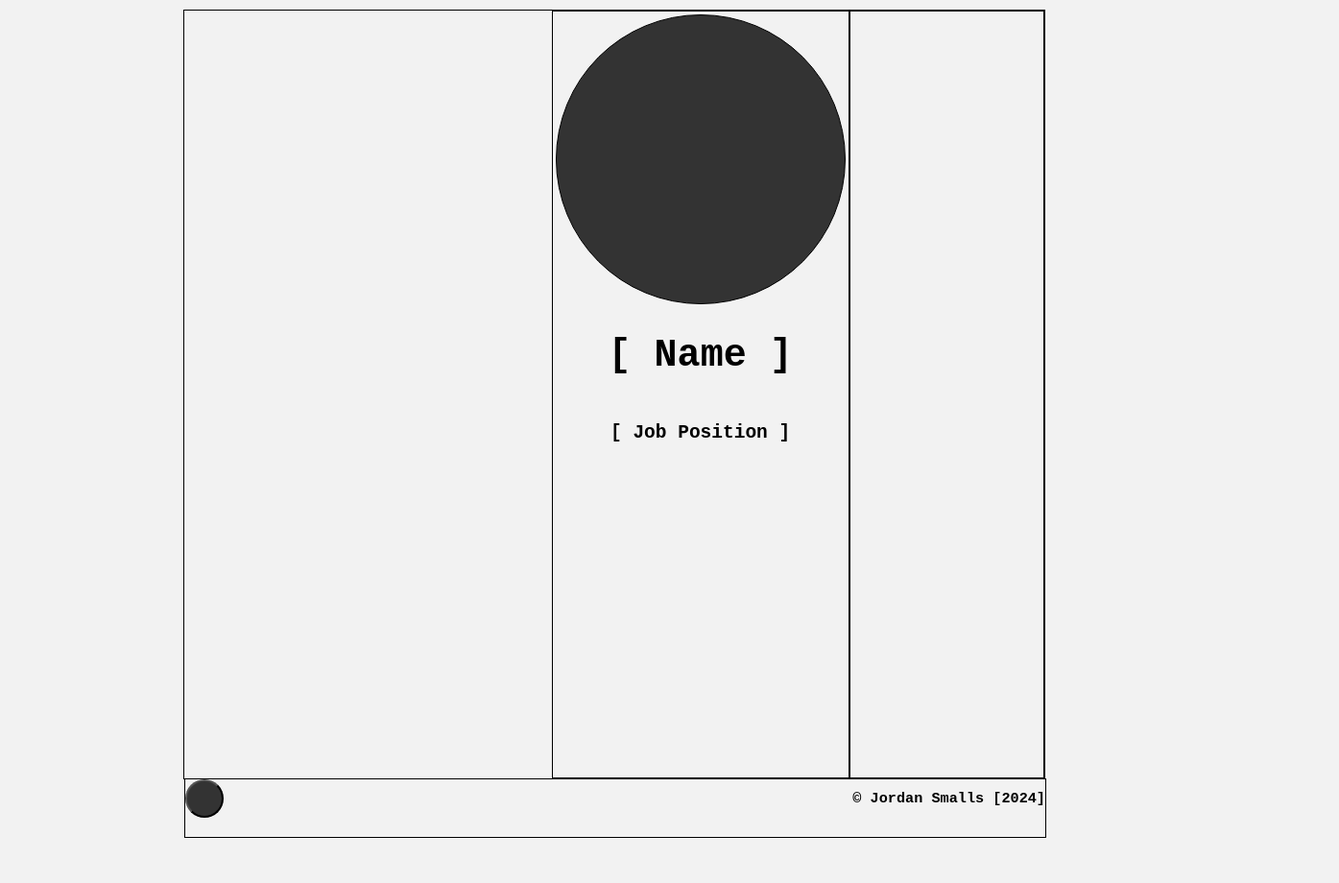
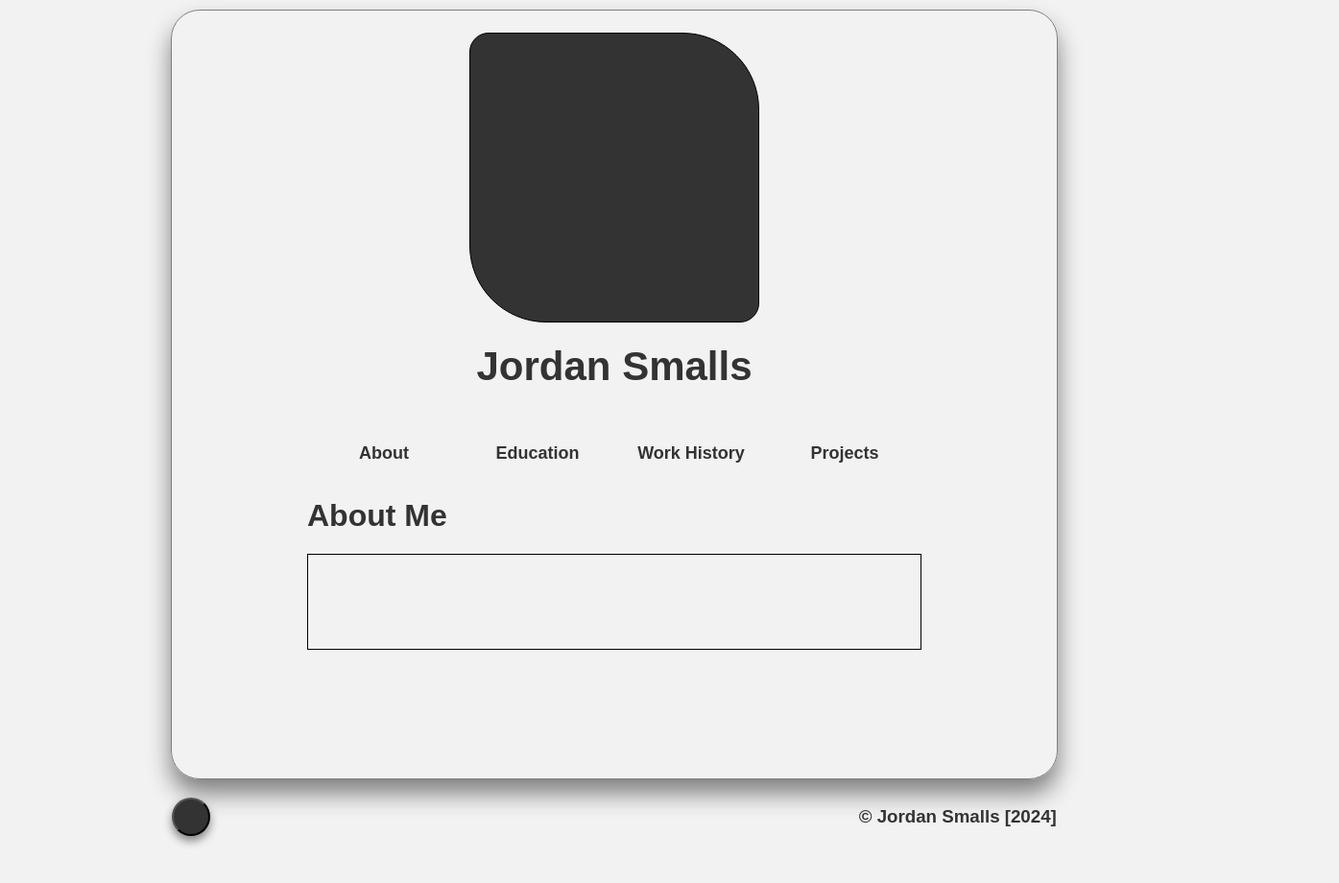
Before and after one commit to Jordan-Smalls/smalls.github.io, a plain HTML site: page index.html in a window 1280 px wide. Shown: the whole page at 96% size, 1395 px wide, since content can reach past the window. Before the commit the page ends 873 px from the top, so only its background shows below. Drawn offline with nearby package versions, Linux system fonts and the light colour scheme.

Commit message:
More Changes
- Nav buttons added
- Content sections added
- Page formatting
- It's lookin' pretty

```diff
--- a/controller.js
+++ b/controller.js
@@ -1,9 +1,60 @@
 $(document).ready(function() {
 
+  // CONSTANTS
+  const FOUR_TENTH_SEC = 400;
+  const HALF_SEC = 500;
+
+  // ELEMENTS
   var body = $("body");
+  var main_view = $("#main_view");
+  var about_section = $("#about_section");
+  var edu_section = $("#edu_section");
+  var work_section = $("#work_hist_section");
+  var projects_section = $("#projects_section");
+
+  // BUTTONS
   var darkmode_btn = $("#darkmode-toggle");
   var darkmode_toggled = true;
+  var about_btn = $("#about_btn");
+  var edu_btn = $("#edu_btn");
+  var work_btn = $("#work_btn");
+  var projects_btn = $("#projects_btn");
 
+  // INIT FUNCTIONS
+  main_view.hide();
+  about_section.show();
+  edu_section.hide();
+  work_section.hide();
+  projects_section.hide();
+  main_view.fadeIn(HALF_SEC);
+
+  about_btn.click(function() {
+	about_section.fadeIn(FOUR_TENTH_SEC);
+  	edu_section.hide();
+  	work_section.hide();
+  	projects_section.hide();
+  });
+
+  edu_btn.click(function() {
+	about_section.hide();
+  	edu_section.fadeIn(FOUR_TENTH_SEC);
+  	work_section.hide();
+  	projects_section.hide();
+  });
+
+  work_btn.click(function() {
+	about_section.hide();
+  	edu_section.hide();
+  	work_section.fadeIn(FOUR_TENTH_SEC);
+  	projects_section.hide();
+  });
+
+  projects_btn.click(function() {
+	about_section.hide();
+  	edu_section.hide();
+  	work_section.hide();
+  	projects_section.fadeIn(FOUR_TENTH_SEC);
+  });
 
   darkmode_btn.click(function() {
     if (!darkmode_toggled) {
--- a/index.html
+++ b/index.html
@@ -12,18 +12,48 @@
   <body>
     <header></header>
 
+	<div id="main_view">
 		<div id="left_pane">
-    		<table id="left_pane_table">
+    			<table id="left_table_title_img">
 				<tr><td><div id="myPicture"></div></td></tr>
-			<tr><td><h1>[ Name ]</h1></td></tr>
-			<tr><td><h2>[ Job Position ]</h2></td></tr>
+				<tr><td><h1>Jordan Smalls</h1></td></tr>
+			</table>
+			<table id="left_table_skills">
 			</table>
 		</div>
 
 		<div id="right_pane">
-    		<table id="right_pane_table">
-			<tr><td><div id="description"></div></td></tr>
+			<nav id="navigation">
+				<button class="nav_btns" id="about_btn">About</button>
+				<button class="nav_btns" id="edu_btn">Education</button>
+				<button class="nav_btns" id="work_btn">Work History</button>
+				<button class="nav_btns" id="projects_btn">Projects</button>
+			</nav>
+
+			<div id="about_section">
+				<table class="content_tables" id="about_table">
+					<h1>About Me</h1>
 				</table>
+			</div>
+
+			<div id="edu_section">
+				<table class="content_tables" id="edu_table">
+					<h1>Education</h1>
+				</table>
+			</div>
+
+			<div id="work_hist_section">
+				<table class="content_tables" id="work_hist_table">
+					<h1>Work History</h1>
+				</table>
+			</div>
+
+			<div id="projects_section">
+				<table class="content_tables" id="projects_table">
+					<h1>Projects</h1>
+				</table>
+			</div>
+		</div>
 	</div>
 
     <footer>
--- a/stylizer.css
+++ b/stylizer.css
@@ -1,5 +1,5 @@
 * {
-	font-family: monospace;
+	font-family: Arial;
 }
 
 header {
@@ -8,16 +8,16 @@ header {
 }
 
 body {
-	display: flex;
-	flex-direction: row;
-	justify-content: space-between;
-	border: 1px solid black;
+	border-radius: 30px;
+	box-shadow: 0px 15px 25px grey;
+	border: 1px solid grey;
+ 	color: #333333;
 	background-color: #f2f2f2;
 	transition: .2s;
 	margin: 10px auto;
     position: relative;
     height: 100vh;
-    width: 70vw;
+    width: 72vw;
 }
 
 footer {
@@ -25,41 +25,103 @@ footer {
 	justify-content: space-between;
 	align-items: center;
 	position: absolute;
-	border: 1px solid black;
+	margin-top: 20px;
 	padding-bottom: 20px;
     top: 100%;
     height: 40px;
-    width: 70vw;
+    width: 72vw;
 }
+
+#main_view {
+	color: #333333;
+	display: flex;
+	flex-direction: row;
+	flex-wrap: wrap;
+	justify-content: space-evenly;
+}
+
+/* LEFT PANE ELEMENTS */
 
 #left_pane {
 	width: 30wv;
-	border: 1px solid black;
-}
-
-#left_pane h1 {
-	font-size: 40px;
-	text-align: center;
-}
-
-#left_pane h2 {
-	text-align: center;
-}
-
-#right_pane {
-	width: 50vw;
-	border: 1px solid black;
 }
 
 #myPicture {
 	background-color: #333333;
 	border: 1px solid black;
-	border-radius: 300px;
+	border-top-right-radius: 80px;
+	border-top-left-radius: 20px;
+	border-bottom-right-radius: 20px;
+	border-bottom-left-radius: 80px;
 	width: 300px;
 	height: 300px;
 }
 
+
+#left_table_skills {
+
+}
+
+#left_pane h1 {
+	transform: translate(0px, -10px);
+	font-size: 42px;
+	text-align: center;
+}
+
+/* RIGHT PANE ELEMENTS */
+
+#right_pane {
+	border-top-right-radius: 20px;
+	width: 50vw;
+	height: 100vh;
+}
+
+#navigation {
+	display: flex;
+	justify-content: space-evenly;
+	align-items: center;
+}
+
+.nav_btns {
+ 	color: #333333;
+	border-top-right-radius: 30px;
+	border-top-left-radius: 10px;
+	border-bottom-right-radius: 10px;
+	border-bottom-left-radius: 30px;
+	font-size: 18px;
+	font-weight: bold;
+	border: 0;
+	width: 175px;
+	height: 50px;
+}
+
+.nav_btns:hover {
+	transition: .1s;
+	font-size: 19px;
+	background-color: #e6e6e6;
+}
+
+.nav_btns:not(:hover) {
+	transition: .1s;
+	font-size: 18px;
+	background-color: #f2f2f2;
+}
+
+.nav_btns:active {
+	background-color: #cccccc;
+}
+
+.content_tables {
+	margin-top: 0px;
+	width: 50vw;
+	height: 100px;
+	border: 1px solid black;
+}
+
+/* MISC ELEMENTS */
+
 #darkmode-toggle {
+	box-shadow: 0px 5px 10px grey;
 	display: flex;
 	justify-content: center;
 	align-items: center;
```
Lines whose indentation alone changed are shown as unchanged.
